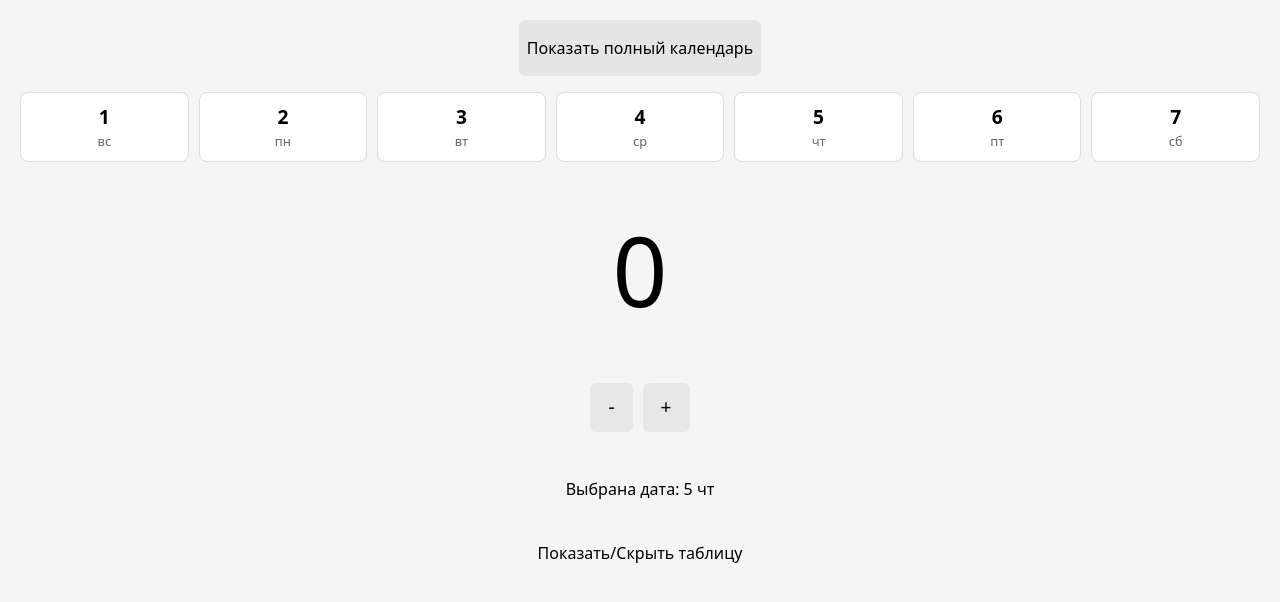
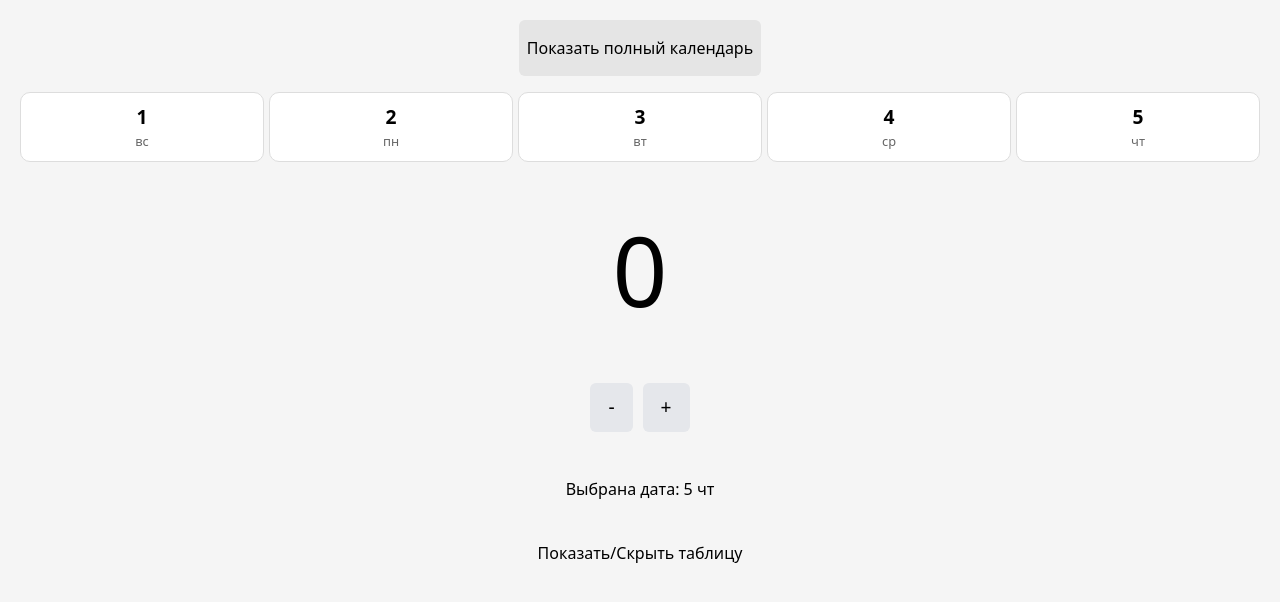
Before and after one commit to Bogdoing/habit-tracker, a Vue app: page / in a window 1280 px wide. Shown: the top 602 px of the page. Built offline with nearby package versions, Linux system fonts and the light colour scheme.

Commit message:
del day.js

```diff
--- a/package.json
+++ b/package.json
@@ -11,7 +11,6 @@
   "dependencies": {
     "@tailwindcss/vite": "^4.1.8",
     "@vueuse/core": "^13.3.0",
-    "dayjs": "^1.11.13",
     "tailwindcss": "^4.1.8",
     "vue": "^3.5.13"
   },
--- a/src/components/AppCounter.vue
+++ b/src/components/AppCounter.vue
@@ -1,13 +1,32 @@
 <script setup>
 import { ref, watch, computed } from 'vue'
 import { useStorage } from '@vueuse/core'
-import dayjs from 'dayjs'
-import ru from 'dayjs/locale/ru'
-import advancedFormat from 'dayjs/plugin/advancedFormat'
 
-// Подключаем плагины и локаль
-dayjs.extend(advancedFormat)
-dayjs.locale(ru)
+// Русские названия дней недели
+const ruWeekdays = {
+  0: 'воскресенье',
+  1: 'понедельник',
+  2: 'вторник',
+  3: 'среда',
+  4: 'четверг',
+  5: 'пятница',
+  6: 'суббота'
+}
+
+// Получаем текущую дату в формате DD-MM-YYYY
+function formatDate(date) {
+  const d = new Date(date)
+  const day = String(d.getDate()).padStart(2, '0')
+  const month = String(d.getMonth() + 1).padStart(2, '0') // Месяцы начинаются с 0
+  const year = d.getFullYear()
+  return `${day}-${month}-${year}`
+}
+
+// Получаем день недели на русском
+function getWeekday(date) {
+  const d = new Date(date)
+  return ruWeekdays[d.getDay()]
+}
 
 // Получаем пропс выбранной даты
 const props = defineProps({
@@ -36,46 +55,50 @@ const dates = useStorage('dates', [
 // Вычисляемое свойство для текущего count
 const currentCount = computed(() => {
   if (!props.selectedDate) {
-        // Если дата не выбрана, показываем count для сегодняшнего дня
-        const today = dayjs().format('DD-MM-YYYY')
+    const today = formatDate(new Date())
     const todayEntry = dates.value.find(d => d.day === today)
     return todayEntry ? todayEntry.count : 0
   }
 
-    // Если дата выбрана, показываем count для выбранной даты
   const selectedEntry = dates.value.find(d => d.day === props.selectedDate.day)
   return selectedEntry ? selectedEntry.count : 0
 })
 
+// Форматируем текущее время как HH:mm:ss
+function formatTime(date) {
+  const d = new Date(date)
+  const hours = String(d.getHours()).padStart(2, '0')
+  const minutes = String(d.getMinutes()).padStart(2, '0')
+  const seconds = String(d.getSeconds()).padStart(2, '0')
+  return `${hours}:${minutes}:${seconds}`
+}
+
 function add() {
-    const targetDate = props.selectedDate ? props.selectedDate.day : dayjs().format('DD-MM-YYYY')
-    const targetWeek = props.selectedDate ? props.selectedDate.week : dayjs().format('dddd')
+  const now = new Date()
+  const targetDate = props.selectedDate ? props.selectedDate.day : formatDate(now)
+  const targetWeek = props.selectedDate ? props.selectedDate.week : getWeekday(now)
 
-    // Ищем, есть ли уже эта дата в списке
   const existingDateIndex = dates.value.findIndex(d => d.day === targetDate)
 
   if (existingDateIndex > -1) {
-        // Если нашли — обновляем существующую запись
     const updatedEntry = {
       ...dates.value[existingDateIndex],
-            time: [...dates.value[existingDateIndex].time, dayjs().format('HH:mm:ss')],
+      time: [...dates.value[existingDateIndex].time, formatTime(now)],
       count: dates.value[existingDateIndex].count + 1
     }
 
-        // Заменяем старый объект на обновленный
     dates.value = [
       ...dates.value.slice(0, existingDateIndex),
       updatedEntry,
       ...dates.value.slice(existingDateIndex + 1)
     ]
   } else {
-        // Если не нашли — добавляем новую запись
     dates.value = [
       ...dates.value,
       {
         day: targetDate,
         week: targetWeek,
-                time: [dayjs().format('HH:mm:ss')],
+        time: [formatTime(now)],
         count: 1
       }
     ]
@@ -83,24 +106,20 @@ function add() {
 }
 
 function minus() {
-    const targetDate = props.selectedDate ? props.selectedDate.day : dayjs().format('DD-MM-YYYY')
+  const targetDate = props.selectedDate ? props.selectedDate.day : formatDate(new Date())
 
-    // Ищем индекс текущего дня в массиве
   const existingDateIndex = dates.value.findIndex(d => d.day === targetDate)
 
   if (existingDateIndex > -1) {
     const currentEntry = dates.value[existingDateIndex]
 
-        // Проверяем, есть ли что уменьшать
     if (currentEntry.count > 0) {
-            // Создаём новый объект с обновлёнными данными
       const updatedEntry = {
         ...currentEntry,
-                time: currentEntry.time.slice(0, -1), // убираем последний элемент времени
+        time: currentEntry.time.slice(0, -1),
         count: currentEntry.count - 1
       }
 
-            // Обновляем массив
       dates.value = [
         ...dates.value.slice(0, existingDateIndex),
         updatedEntry,
@@ -115,16 +134,18 @@ function minus() {
   <div class="counter-container">
     <h1 class="text-8xl p-5">{{ currentCount }}</h1>
     <div class="my-10">
-            <button @click="minus"
+      <button
+        @click="minus"
         class="bg-gray-200 border-2 border-transparent rounded-md hover:border-2 hover:border-sky-500
-                        dark:bg-neutral-600 dark:text-neutral-200 dark:hover:border-sky-600
-                ">
+                dark:bg-neutral-600 dark:text-neutral-200 dark:hover:border-sky-600"
+      >
         -
       </button>
-            <button @click="add"
+      <button
+        @click="add"
         class="bg-gray-200 border-2 border-transparent rounded-md hover:border-2 hover:border-sky-500
-                        dark:bg-neutral-600 dark:text-neutral-200 dark:hover:border-sky-600
-                ">
+                dark:bg-neutral-600 dark:text-neutral-200 dark:hover:border-sky-600"
+      >
         +
       </button>
     </div>
@@ -145,5 +166,4 @@ button {
   font-size: 1.2em;
   cursor: pointer;
 }
-
 </style>
--- a/src/components/CalendarRow.vue
+++ b/src/components/CalendarRow.vue
@@ -25,7 +25,7 @@ const weekDates = computed(() => {
     const today = now.value
     const datesArray = []
 
-    for (let i = -4; i <= 2; i++) {
+    for (let i = -4; i <= 0; i++) {
         const date = addDays(today, i)
 
         const day = useDateFormat(date, 'YYYY-MM-DD').value
@@ -53,16 +53,16 @@ const getBackgroundColor = (count) => {
     const isDark = usePreferredDark()
     if (isDark.value == true) {
         if (count === 0) return '#525252'
-        if (count >= 1 && count < 5) return '#58dd56'
-        if (count >= 5 && count < 10) return '#edb936'
-        if (count >= 10 && count < 15) return '#e54242'
+        if (count >= 1 && count < 3) return '#58dd56'
+        if (count >= 3 && count < 6) return '#edb936'
+        if (count >= 6 && count < 10) return '#e54242'
         return '#890000'
     }
     else {
         if (count === 0) return '#ffffff'
-        if (count >= 1 && count < 5) return '#58dd56'
-        if (count >= 5 && count < 10) return '#edb936'
-        if (count >= 10 && count < 15) return '#e54242'
+        if (count >= 1 && count < 3) return '#58dd56'
+        if (count >= 3 && count < 6) return '#edb936'
+        if (count >= 6 && count < 10) return '#e54242'
         return '#ce0202'
     }
 }
@@ -92,14 +92,14 @@ const handleDateClick = (date) => {
 .calendar-row {
     display: flex;
     justify-content: space-between;
-    gap: 10px;
+    gap: 5px;
 }
 
 .calendar-day {
     flex: 1;
-    padding: 10px;
+    padding: 10px 5px;
     border: 1px solid #ddd;
-    border-radius: 8px;
+    border-radius: 10px;
     text-align: center;
     transition: background-color 0.3s ease;
     cursor: pointer;
--- a/src/components/FullCalendar.vue
+++ b/src/components/FullCalendar.vue
@@ -102,24 +102,24 @@ const getBackgroundColor = (count) => {
     const isDark = usePreferredDark()
     if (isDark.value == true) {
         if (count === 0) return '#525252'
-        if (count >= 1 && count < 5) return '#58dd56'
-        if (count >= 5 && count < 10) return '#edb936'
-        if (count >= 10 && count < 15) return '#e54242'
+        if (count >= 1 && count < 3) return '#58dd56'
+        if (count >= 3 && count < 6) return '#edb936'
+        if (count >= 6 && count < 10) return '#e54242'
         return '#890000'
     }
     else {
         if (count === 0) return '#ffffff'
-        if (count <= 5) return '#ffebee'
-        if (count <= 10) return '#ffcdd2'
-        if (count <= 15) return '#ef9a9a'
-        return '#e57373'
+        if (count >= 1 && count < 3) return '#58dd56'
+        if (count >= 3 && count < 6) return '#edb936'
+        if (count >= 6 && count < 10) return '#e54242'
+        return '#ce0202'
     }
 }
 
-// Обработчик клика по дате
-const handleDateClick = (date) => {
-    emit('select-date', date)
-}
+// // Обработчик клика по дате
+// const handleDateClick = (date) => {
+//     emit('select-date', date)
+// }
 
 // Переключение месяцев
 const prevMonth = () => {
--- /dev/null
+++ b/src/untils/getBackgroundColor.js
@@ -0,0 +1,18 @@
+// Функция для определения цвета фона в зависимости от count
+export const getBackgroundColor = (count) => {
+    const isDark = usePreferredDark()
+    if (isDark.value == true) {
+        if (count === 0) return '#525252'
+        if (count >= 1 && count < 3) return '#58dd56'
+        if (count >= 3 && count < 6) return '#edb936'
+        if (count >= 6 && count < 10) return '#e54242'
+        return '#890000'
+    }
+    else {
+        if (count === 0) return '#ffffff'
+        if (count >= 1 && count < 3) return '#58dd56'
+        if (count >= 3 && count < 6) return '#edb936'
+        if (count >= 6 && count < 10) return '#e54242'
+        return '#ce0202'
+    }
+}
```
Also changed, not shown: 1 other file (tests, documents, lock files or other folders). Lines whose indentation alone changed are shown as unchanged.
